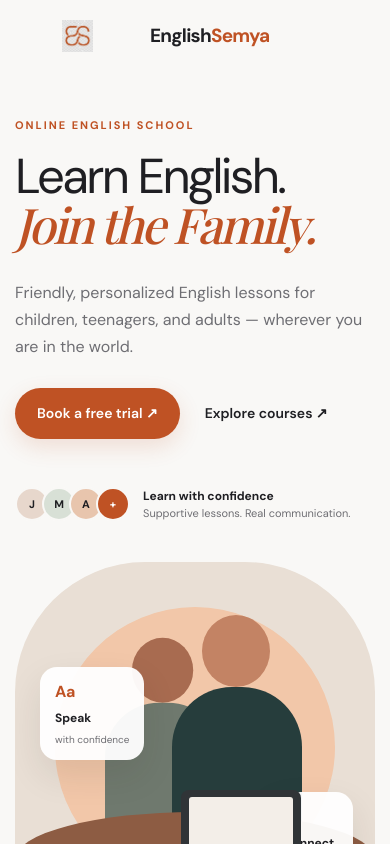
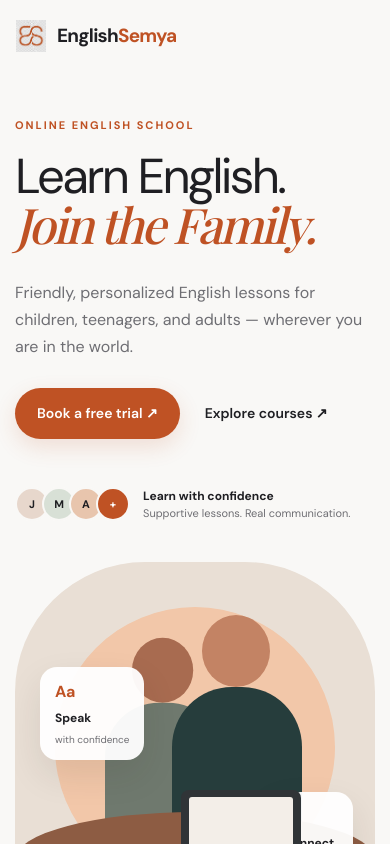
Before and after one commit to Imadoidrissi/englishsemya, a Next.js app: page / in a window 390 px wide. Shown: the top 844 px of the page. Built offline with nearby package versions, Linux system fonts and the light colour scheme; a web font is replaced by a local one.

Commit message:
Update globals.css

```diff
--- a/src/app/globals.css
+++ b/src/app/globals.css
@@ -806,10 +806,6 @@ footer > p {
     display: none;
   }
 
-  /* Smaller logo on phones */
-  .logo img {
-    width: 125px;
-  }
 
   .hero {
     padding: 45px 0 65px;
```
